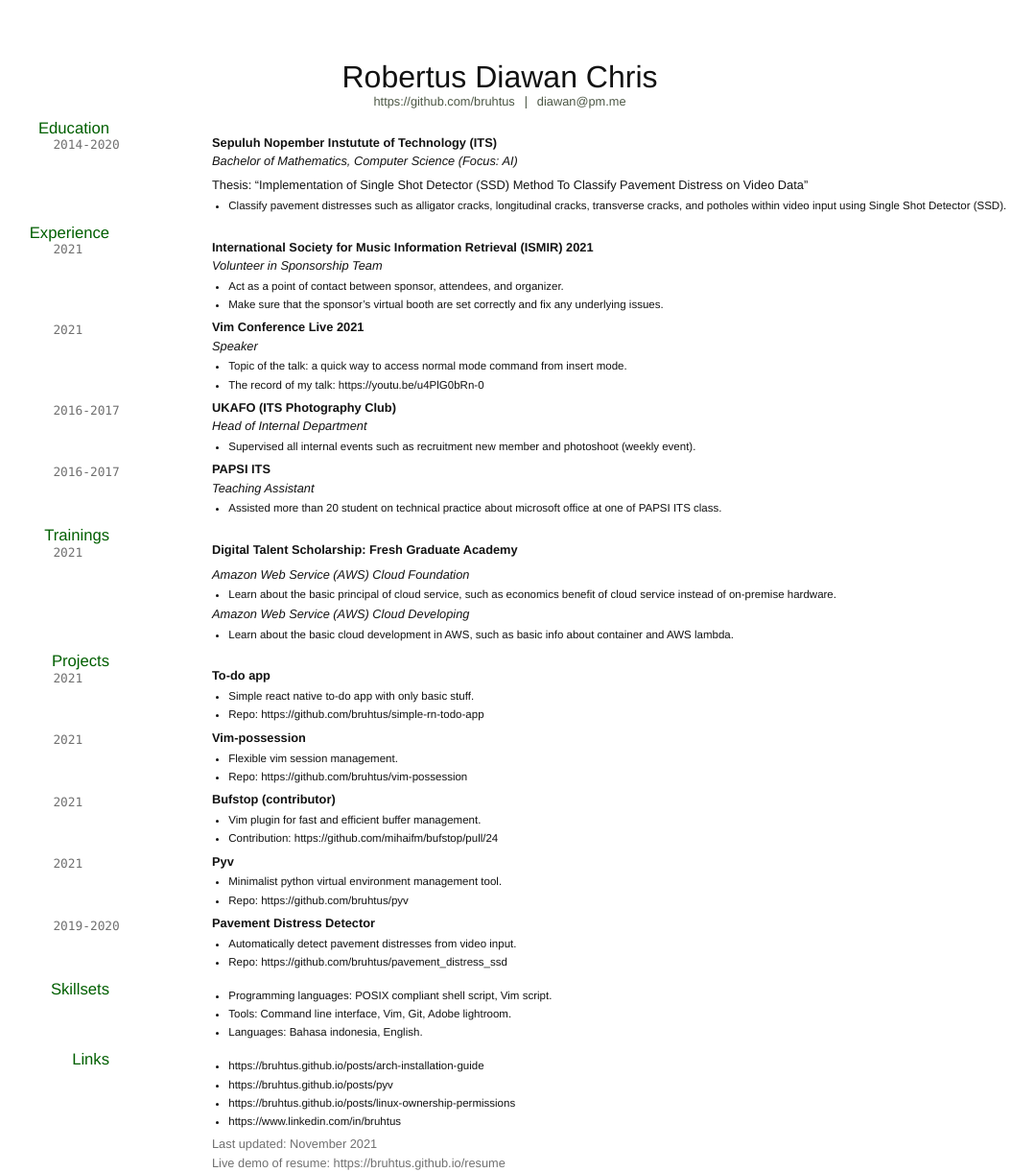
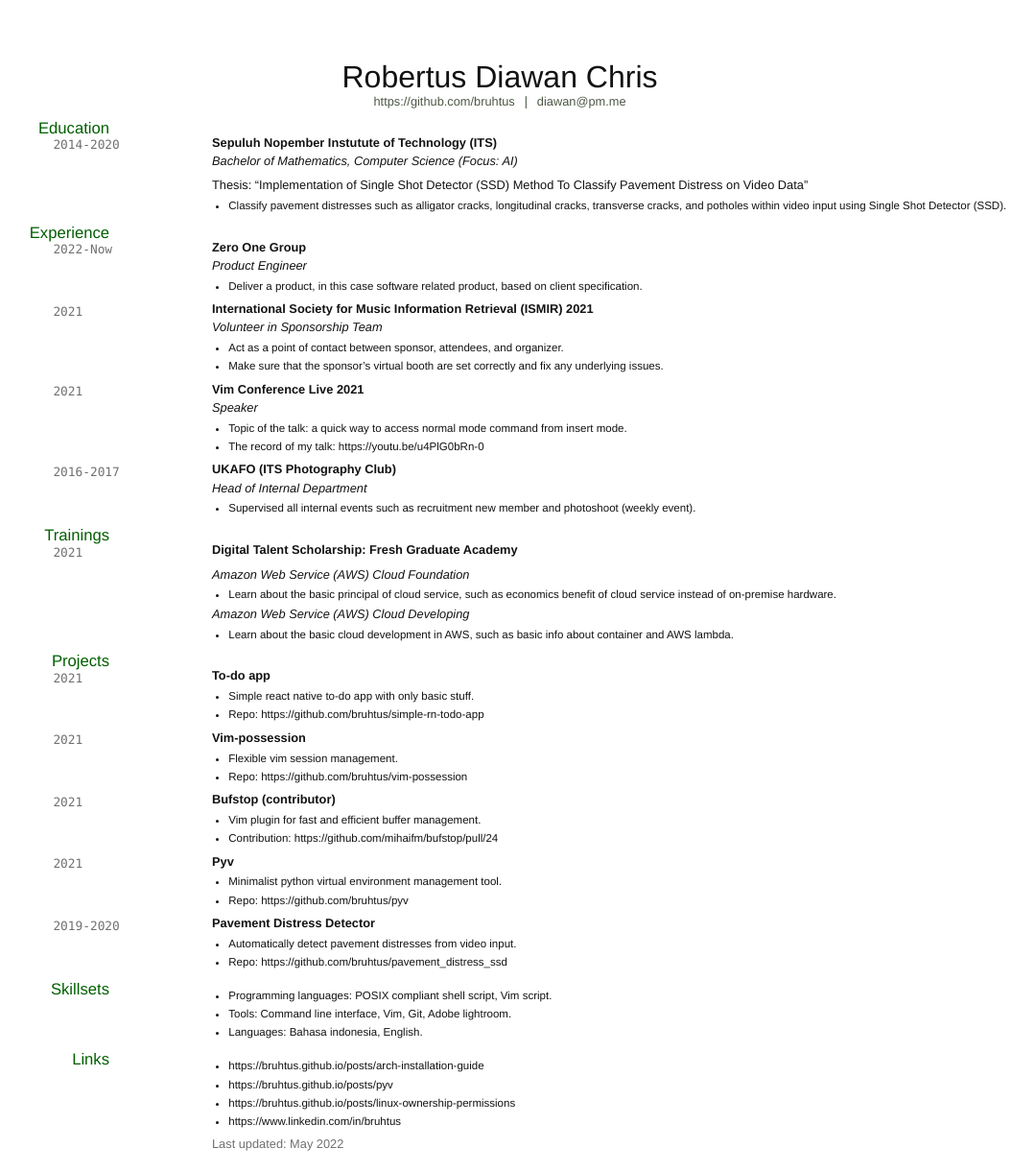
Before and after one commit to TimoTSchmidt/test3, a Jekyll site: the page built from index.md, in a window 1280 px wide. Shown: the whole page at 96% size, without its empty margins (119-1198 px from the left). Built offline with Jekyll 4.4.1, drawn with Linux system fonts in a browser that asks for light colours; nearby versions of some CDN libraries.

Commit message:
feat(experience): add current job

```diff
--- a/index.md
+++ b/index.md
@@ -23,6 +23,11 @@ _Bachelor of Mathematics, Computer Science (Focus: AI)_
 
 ## Experience
 
+`2022-Now`
+__Zero One Group__ <br>
+_Product Engineer_
+- Deliver a product, in this case software related product, based on client specification.
+
 `2021`
 __International Society for Music Information Retrieval (ISMIR) 2021__ <br>
 _Volunteer in Sponsorship Team_
@@ -39,11 +44,6 @@ _Speaker_
 __UKAFO (ITS Photography Club)__ <br>
 _Head of Internal Department_
 - Supervised all internal events such as recruitment new member and photoshoot (weekly event).
-
-`2016-2017`
-__PAPSI ITS__ <br>
-_Teaching Assistant_
-- Assisted more than 20 student on technical practice about microsoft office at one of PAPSI ITS class.
 
 ## Trainings
 
@@ -107,5 +107,4 @@ __Pavement Distress Detector__ <br>
 
 ### Footer
 
-Last updated: November 2021 <br>
-Live demo of resume: [https://bruhtus.github.io/resume](https://bruhtus.github.io/resume/)
+Last updated: May 2022 <br>
```
